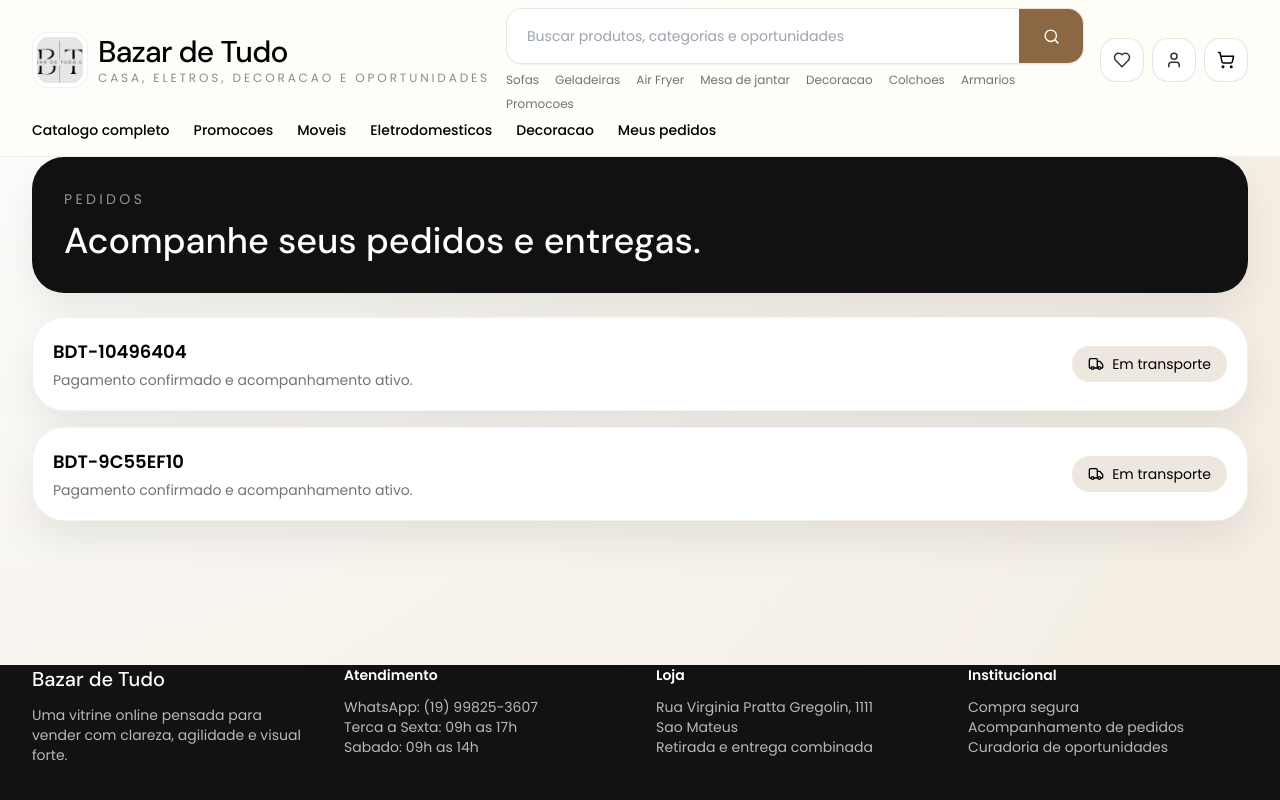
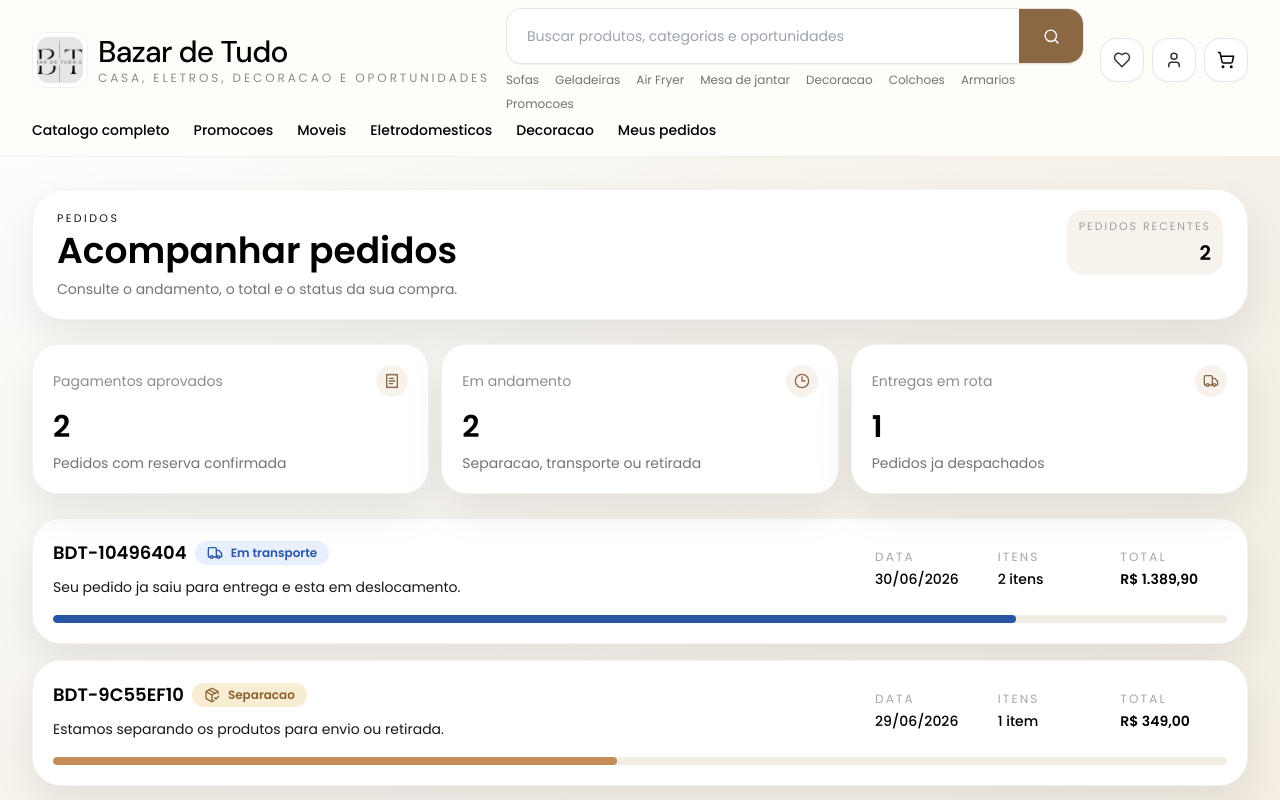
Before and after one commit to VictorBeraldo05/Bazardetudo, a Next.js app in the folder frontend/: page /pedidos in a window 1280 px wide. Shown: the top 800 px of the page. Built offline with nearby package versions, Linux system fonts and the light colour scheme.

Commit message:
Melhoria de tela de produto

```diff
--- a/frontend/app/pedidos/loading.tsx
+++ b/frontend/app/pedidos/loading.tsx
@@ -1,23 +1,45 @@
 export default function OrdersLoading() {
   return (
-    <main className="shell space-y-6 py-8">
-      <section className="rounded-[2rem] bg-[#111111] p-8 text-white shadow-card">
-        <div className="h-4 w-24 animate-pulse rounded-full bg-white/15" />
-        <div className="mt-3 h-12 w-96 animate-pulse rounded-full bg-white/15" />
-      </section>
+    <main className="shell pb-8 pt-4 md:pt-8">
+      <div className="space-y-5 md:space-y-6">
+        <section className="rounded-[1.6rem] border border-black/5 bg-white px-4 py-4 shadow-card md:rounded-[2rem] md:px-6 md:py-5">
+          <div className="flex items-start justify-between gap-4">
+            <div className="min-w-0">
+              <div className="h-4 w-20 animate-pulse rounded-full bg-[#f1ece3]" />
+              <div className="mt-3 h-12 w-60 animate-pulse rounded-full bg-[#f1ece3]" />
+              <div className="mt-3 h-4 w-full max-w-sm animate-pulse rounded-full bg-[#f1ece3]" />
+            </div>
+            <div className="hidden h-16 w-28 animate-pulse rounded-[1.1rem] bg-[#f7f3ec] md:block" />
+          </div>
+        </section>
 
-      <div className="grid gap-4">
-        {Array.from({ length: 2 }).map((_, index) => (
-          <div key={index} className="rounded-[2rem] border border-black/5 bg-white p-5 shadow-card">
-            <div className="flex items-center justify-between gap-4">
-              <div className="space-y-2">
-                <div className="h-6 w-36 animate-pulse rounded-full bg-[#f1ece3]" />
-                <div className="h-4 w-60 animate-pulse rounded-full bg-[#f1ece3]" />
+        <section className="grid gap-3 md:grid-cols-3">
+          {Array.from({ length: 3 }).map((_, index) => (
+            <div key={index} className="h-32 animate-pulse rounded-[1.6rem] bg-white shadow-card" />
+          ))}
+        </section>
+
+        <section className="space-y-3 md:space-y-4">
+          {Array.from({ length: 2 }).map((_, index) => (
+            <div key={index} className="rounded-[1.45rem] border border-black/5 bg-white p-4 shadow-card md:rounded-[1.8rem] md:p-5">
+              <div className="flex flex-col gap-4 lg:flex-row lg:items-center lg:justify-between">
+                <div className="min-w-0">
+                  <div className="h-6 w-40 animate-pulse rounded-full bg-[#f1ece3]" />
+                  <div className="mt-3 h-4 w-full max-w-md animate-pulse rounded-full bg-[#f1ece3]" />
+                </div>
+                <div className="grid grid-cols-3 gap-4 md:min-w-[22rem]">
+                  {Array.from({ length: 3 }).map((__, infoIndex) => (
+                    <div key={infoIndex}>
+                      <div className="h-3 w-14 animate-pulse rounded-full bg-[#f1ece3]" />
+                      <div className="mt-2 h-4 w-20 animate-pulse rounded-full bg-[#f1ece3]" />
+                    </div>
+                  ))}
+                </div>
               </div>
-              <div className="h-10 w-32 animate-pulse rounded-full bg-[#f1ece3]" />
+              <div className="mt-4 h-2 animate-pulse rounded-full bg-[#f2ede4]" />
             </div>
-          </div>
-        ))}
+          ))}
+        </section>
       </div>
     </main>
   );
--- a/frontend/app/pedidos/page.tsx
+++ b/frontend/app/pedidos/page.tsx
@@ -1,4 +1,46 @@
-import { Truck } from "lucide-react";
+import { CircleCheckBig, Clock3, PackageCheck, ReceiptText, Truck } from "lucide-react";
+
+const orders = [
+  {
+    id: "BDT-10496404",
+    status: "Em transporte",
+    statusTone: "shipping",
+    date: "30/06/2026",
+    total: "R$ 1.389,90",
+    items: "2 itens",
+    message: "Seu pedido ja saiu para entrega e esta em deslocamento."
+  },
+  {
+    id: "BDT-9C55EF10",
+    status: "Separacao",
+    statusTone: "preparing",
+    date: "29/06/2026",
+    total: "R$ 349,00",
+    items: "1 item",
+    message: "Estamos separando os produtos para envio ou retirada."
+  }
+];
+
+function getStatusStyles(tone: string) {
+  if (tone === "shipping") {
+    return {
+      badge: "bg-[#e8f0ff] text-[#2856a6]",
+      icon: <Truck size={16} />
+    };
+  }
+
+  if (tone === "preparing") {
+    return {
+      badge: "bg-[#f8ecd3] text-[#8a6230]",
+      icon: <PackageCheck size={16} />
+    };
+  }
+
+  return {
+    badge: "bg-[#dff2e4] text-[#2f6a43]",
+    icon: <CircleCheckBig size={16} />
+  };
+}
 
 export default async function OrdersPage({
   searchParams
@@ -8,27 +50,113 @@ export default async function OrdersPage({
   const params = await searchParams;
 
   return (
-    <main className="shell space-y-6 py-8">
-      <section className="rounded-[2rem] bg-[#111111] p-8 text-white shadow-card">
-        <p className="text-sm uppercase tracking-[0.24em] text-white/55">Pedidos</p>
-        <h1 className="mt-3 font-display text-4xl">Acompanhe seus pedidos e entregas.</h1>
-        {params?.sucesso ? <p className="mt-3 text-sm text-white/72">Pedido confirmado: {params.sucesso}</p> : null}
-      </section>
-
-      <div className="grid gap-4">
-        {["BDT-10496404", "BDT-9C55EF10"].map((order) => (
-          <div key={order} className="rounded-[2rem] border border-black/5 bg-white p-5 shadow-card">
-            <div className="flex items-center justify-between gap-4">
-              <div>
-                <p className="text-lg font-semibold text-black">{order}</p>
-                <p className="mt-1 text-sm text-black/55">Pagamento confirmado e acompanhamento ativo.</p>
-              </div>
-              <span className="inline-flex items-center gap-2 rounded-full bg-[#ede7de] px-4 py-2 text-sm text-black">
-                <Truck size={16} /> Em transporte
-              </span>
+    <main className="shell pb-8 pt-4 md:pt-8">
+      <div className="space-y-5 md:space-y-6">
+        <section className="rounded-[1.6rem] border border-black/5 bg-white px-4 py-4 shadow-card md:rounded-[2rem] md:px-6 md:py-5">
+          <div className="flex items-start justify-between gap-4">
+            <div>
+              <p className="text-[11px] uppercase tracking-[0.22em] text-black/38">Pedidos</p>
+              <h1 className="mt-1 text-[1.65rem] font-semibold leading-tight text-black md:text-4xl">Acompanhar pedidos</h1>
+              <p className="mt-2 text-sm text-black/55">
+                Consulte o andamento, o total e o status da sua compra.
+              </p>
+            </div>
+            <div className="hidden rounded-[1.1rem] bg-[#f7f3ec] px-3 py-2 text-right md:block">
+              <p className="text-[11px] uppercase tracking-[0.18em] text-black/35">Pedidos recentes</p>
+              <p className="mt-1 text-lg font-semibold text-black md:text-xl">{orders.length}</p>
             </div>
           </div>
-        ))}
+
+          {params?.sucesso ? (
+            <div className="mt-4 rounded-[1.25rem] border border-[#d9eadf] bg-[#f3fbf4] px-4 py-3 text-sm text-[#2f6a43]">
+              Pedido confirmado com sucesso: <strong>{params.sucesso}</strong>
+            </div>
+          ) : null}
+        </section>
+
+        <section className="grid gap-3 md:grid-cols-3">
+          {[
+            {
+              label: "Pagamentos aprovados",
+              value: "2",
+              hint: "Pedidos com reserva confirmada",
+              icon: <ReceiptText size={16} />
+            },
+            {
+              label: "Em andamento",
+              value: "2",
+              hint: "Separacao, transporte ou retirada",
+              icon: <Clock3 size={16} />
+            },
+            {
+              label: "Entregas em rota",
+              value: "1",
+              hint: "Pedidos ja despachados",
+              icon: <Truck size={16} />
+            }
+          ].map((item) => (
+            <div key={item.label} className="rounded-[1.35rem] border border-black/5 bg-white p-4 shadow-card md:rounded-[1.6rem] md:p-5">
+              <div className="flex items-center justify-between gap-3">
+                <p className="text-sm text-black/45">{item.label}</p>
+                <div className="rounded-full bg-[#f7f3ec] p-2 text-[#8b6743]">{item.icon}</div>
+              </div>
+              <p className="mt-3 text-[1.9rem] font-semibold leading-none text-black md:text-3xl">{item.value}</p>
+              <p className="mt-2 text-sm text-black/55">{item.hint}</p>
+            </div>
+          ))}
+        </section>
+
+        <section className="space-y-3 md:space-y-4">
+          {orders.map((order) => {
+            const status = getStatusStyles(order.statusTone);
+            return (
+              <article
+                key={order.id}
+                className="rounded-[1.45rem] border border-black/5 bg-white p-4 shadow-card md:rounded-[1.8rem] md:p-5"
+              >
+                <div className="flex flex-col gap-4 lg:flex-row lg:items-center lg:justify-between">
+                  <div className="min-w-0">
+                    <div className="flex flex-wrap items-center gap-2">
+                      <p className="text-lg font-semibold text-black">{order.id}</p>
+                      <span className={`inline-flex items-center gap-2 rounded-full px-3 py-1 text-xs font-semibold ${status.badge}`}>
+                        {status.icon}
+                        {order.status}
+                      </span>
+                    </div>
+                    <p className="mt-2 text-sm leading-6 text-black/58">{order.message}</p>
+                  </div>
+
+                  <div className="grid grid-cols-3 gap-4 md:min-w-[22rem]">
+                    <div>
+                      <p className="text-xs uppercase tracking-[0.18em] text-black/35">Data</p>
+                      <p className="mt-1 text-sm font-medium text-black">{order.date}</p>
+                    </div>
+                    <div>
+                      <p className="text-xs uppercase tracking-[0.18em] text-black/35">Itens</p>
+                      <p className="mt-1 text-sm font-medium text-black">{order.items}</p>
+                    </div>
+                    <div>
+                      <p className="text-xs uppercase tracking-[0.18em] text-black/35">Total</p>
+                      <p className="mt-1 text-sm font-semibold text-black">{order.total}</p>
+                    </div>
+                  </div>
+                </div>
+
+                <div className="mt-4 overflow-hidden rounded-full bg-[#f2ede4]">
+                  <div
+                    className={`h-2 rounded-full ${
+                      order.statusTone === "shipping"
+                        ? "w-[82%] bg-[#2856a6]"
+                        : order.statusTone === "preparing"
+                          ? "w-[48%] bg-[#c58b59]"
+                          : "w-full bg-[#2f6a43]"
+                    }`}
+                  />
+                </div>
+              </article>
+            );
+          })}
+        </section>
       </div>
     </main>
   );
```
Also changed, not shown: 1 other file (tests, documents, lock files or other folders).
